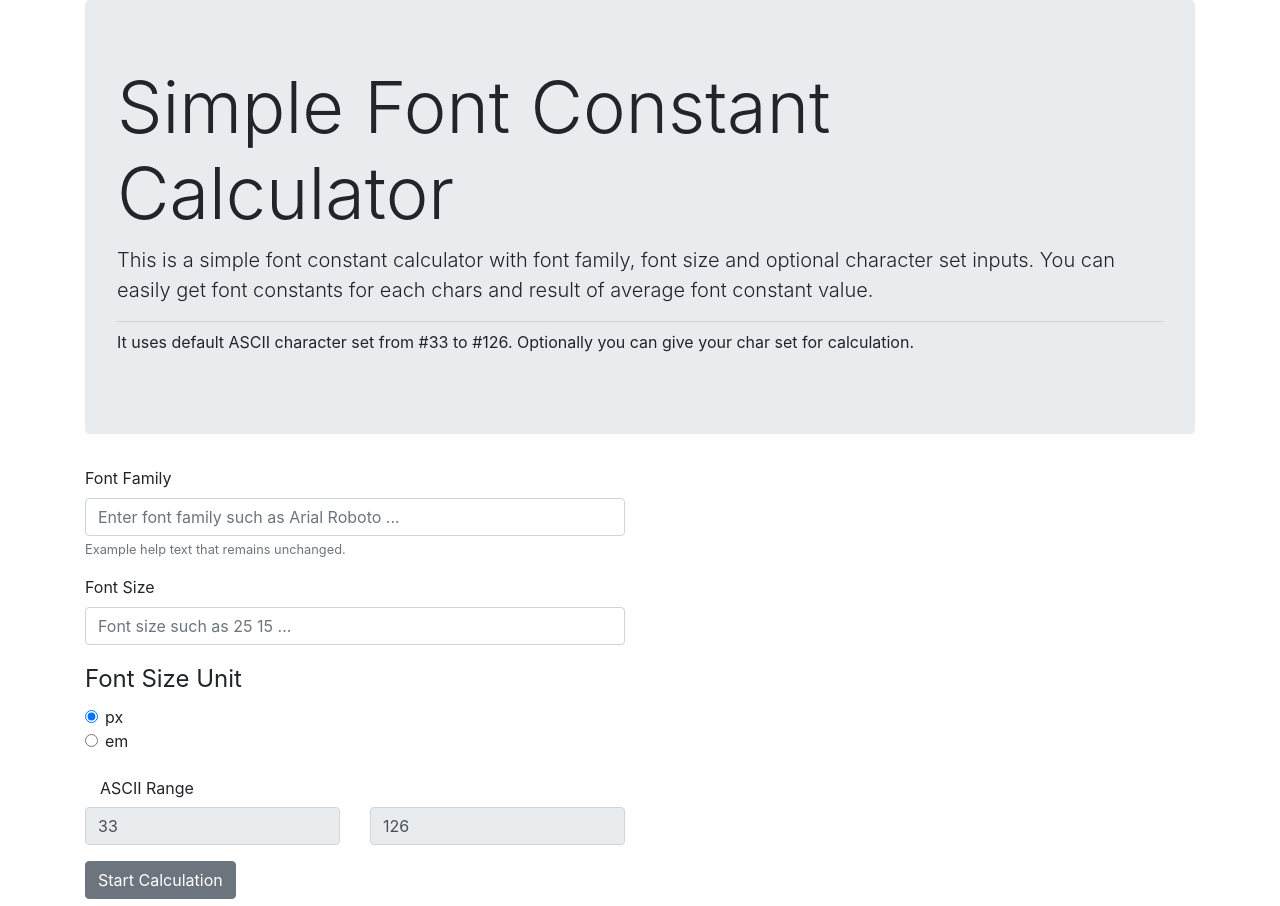
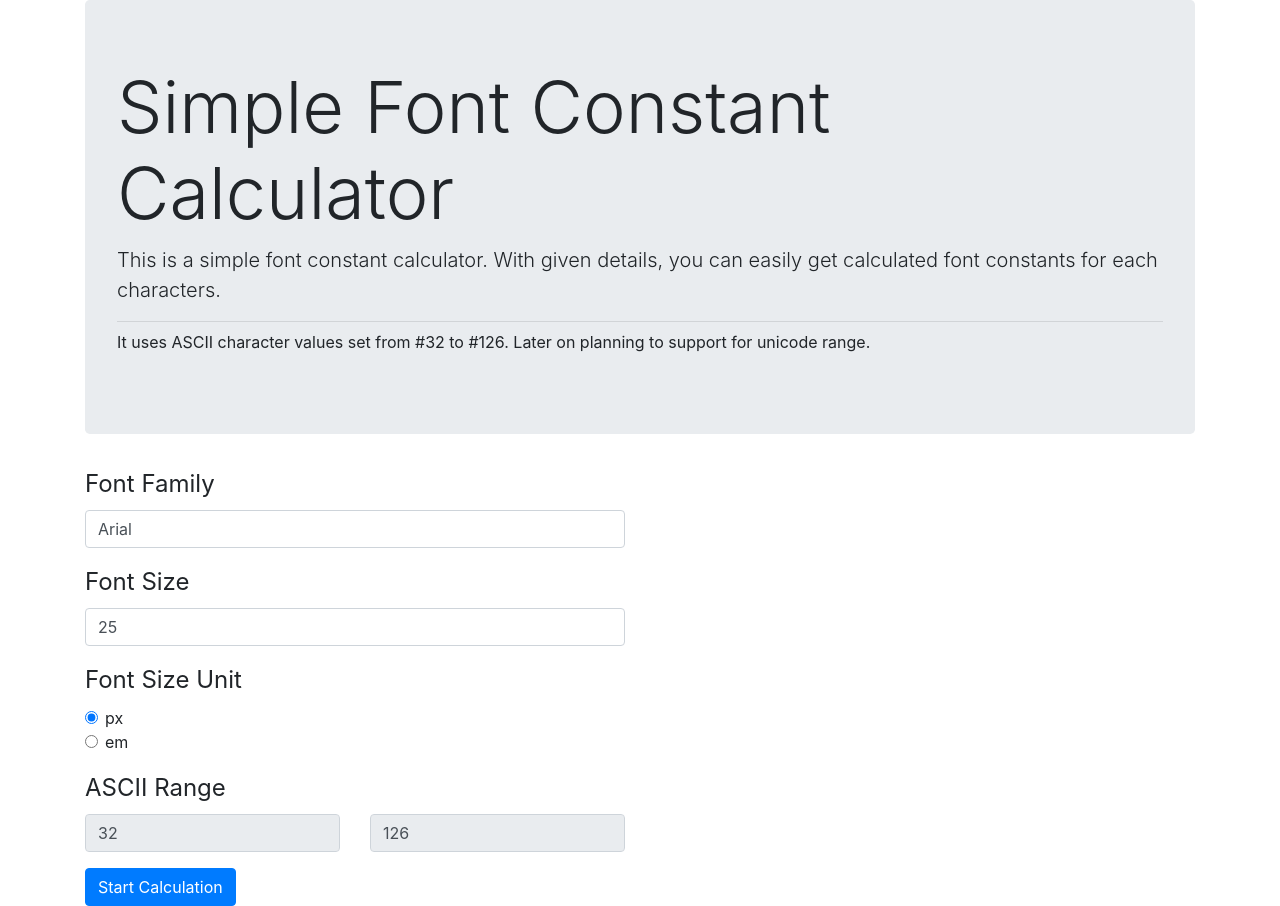
Before and after one commit to anumang/simple-font-constant-calculator, a React app: page / in a window 1280 px wide. Built offline with nearby package versions, Linux system fonts and the light colour scheme.

Commit message:
Many imporovements and fixes applied. Such as clear option added. Default ascii support extended with space character.

```diff
--- a/src/App.jsx
+++ b/src/App.jsx
@@ -10,19 +10,32 @@ export default class App extends React.Component {
 
 	constructor(props) {
 		super(props);
-		this.state = {
-			calculationInProgress: false,
-			formInputs: {},
+		this.state = this.getInitialState();
+	}
+
+	getInitialState() {
+		return {
+			calculationInProgressCount: 0,
+			formInputs: {
+				asciiStartIndex: 0,
+				asciiEndIndex: 0
+			},
 			calculatedCharConstants: {}
 		}
 	}
 
 	startCalculation(formInputs) {
-		this.setState({formInputs, calculationInProgress: true });
+		this.setState({formInputs, calculationInProgressCount: (formInputs.asciiEndIndex - formInputs.asciiStartIndex + 1) });
 	}
 
 	setCharConstant(charCode, fontConstant) {
-		this.setState({calculatedCharConstants: Object.assign(this.state.calculatedCharConstants, {[charCode]: fontConstant})});
+		const {calculatedCharConstants, formInputs, calculationInProgressCount} = this.state;
+
+		this.setState({calculatedCharConstants: Object.assign(this.state.calculatedCharConstants, {[charCode]: fontConstant}), calculationInProgressCount: this.state.calculationInProgressCount - 1});
+	}
+
+	clearCalculation() {
+		this.setState(this.getInitialState());
 	}
 
 	renderCalculators() {
@@ -43,26 +56,27 @@ export default class App extends React.Component {
 	}
 
 	render() {
-		const {formInputs, calculationInProgress} = this.state
+		const {formInputs, calculationInProgressCount, calculatedCharConstants} = this.state
+
 		return (
 			<Container>
 				<Row>
 					<Col xs='12'>
 						<Jumbotron>
 							<h1 className='display-3'>Simple Font Constant Calculator</h1>
-							<p className='lead'>This is a simple font constant calculator with font family, font size and optional character set inputs.
-							You can easily get font constants for each chars and result of average font constant value.</p>
+							<p className='lead'>This is a simple font constant calculator. With given details,
+							you can easily get calculated font constants for each characters.</p>
 							<hr className='my-2' />
-							<p>It uses default ASCII character set from #33 to #126. Optionally you can give your char set for calculation.</p>
+							<p>It uses ASCII character values set from #32 to #126. Later on planning to support for unicode range.</p>
 						</Jumbotron>
 					</Col>
 				</Row>
 				<Row>
 					<Col xs='12' sm='6'>
-						<FontInputForm  onFormSubmit={(inputs) => this.startCalculation(inputs)} disabled={calculationInProgress}/>
+						<FontInputForm onFormClear={() => this.clearCalculation()} onFormSubmit={(inputs) => this.startCalculation(inputs)} disabled={calculationInProgressCount !== 0} showClear={calculationInProgressCount !== 0 || Object.keys(calculatedCharConstants).length}/>
 					</Col>
 				</Row>
-				{ calculationInProgress ? this.renderCalculators() : null }
+				{ calculationInProgressCount || Object.keys(calculatedCharConstants).length ? this.renderCalculators() : null }
 			</Container>
 		);
 	}
--- a/src/FontConstantCalculator.jsx
+++ b/src/FontConstantCalculator.jsx
@@ -52,7 +52,7 @@ export default class FontConstantCalculator extends React.Component {
 			const fontSizeDecimal = fontUnit==='em' ? parseFloat(fontSize) * 16 : parseFloat(fontSize);
 			const boxWidth = boxWidthMultiplier * fontSizeDecimal;
 			if(this.state.boxWidth !== boxWidth) {
-				this.setState({boxWidth}, () => this.createCalculationSpan(fontSizeDecimal, characterCode, fontUnit));
+				this.setState({boxWidth}, () => this.createCalculationSpan(fontSizeDecimal, characterCode, 'px'));
 			}
 		}
 	}
@@ -104,16 +104,16 @@ export default class FontConstantCalculator extends React.Component {
 	}
 
 	render() {
-		const {fontFamily, fontSize, characterCode } = this.props;
+		const {fontFamily, fontSize, fontUnit, characterCode } = this.props;
 		const {calculatedFontConstant} = this.state;
-		const fontStyles = {fontFamily, fontSize, wordBreak: 'break-word', wordWrap: 'break-word', overflowWrap: 'break-word', textAlign: 'center'};
+		const fontStyles = {fontFamily, fontSize: (fontSize + fontUnit), wordBreak: 'break-word', wordWrap: 'break-word', overflowWrap: 'break-word', textAlign: 'center'};
 		return (
-			<div>
-				<div style={fontStyles} ref={this.containerRef}>
+			<div style={fontStyles} >
+				<div ref={this.containerRef} style={{fontSize: '1.5rem'}}>
 					{String.fromCharCode(characterCode)}
 				</div>
 				{calculatedFontConstant ?
-				(<div style={fontStyles}>
+				(<div style={{fontSize: '1.5rem'}}>
 					{`Font Constant:${calculatedFontConstant.toFixed(3)}`}
 				</div>)
 				: (
--- a/src/FontInputForm.jsx
+++ b/src/FontInputForm.jsx
@@ -1,22 +1,27 @@
 import React from 'react';
 import PropTypes from 'prop-types';
 
-import { Button, Form, FormGroup, Label, Input, FormText, Row, Col } from 'reactstrap';
+import { Button, Form, FormGroup, Label, Input, FormText, Row, Col, FormFeedback } from 'reactstrap';
 
 export default class FontInputForm extends React.Component {
 
 	static propTypes = {
 		onFormSubmit: PropTypes.func,
+		showClear: PropTypes.bool,
 		disabled: PropTypes.bool
 	}
 
 	constructor(props) {
 		super(props);
-		this.state = {
+		this.state = this.getInitialState();
+	}
+
+	getInitialState() {
+		return {
 			fontFamily: 'Arial',
 			fontSize: 25,
 			fontUnit: 'px',
-			asciiStartIndex: 33,
+			asciiStartIndex: 32,
 			asciiEndIndex: 126,
 		}
 	}
@@ -36,38 +41,47 @@ export default class FontInputForm extends React.Component {
 		}
 	}
 
+	onFormClear() {
+		const {onFormClear} = this.props;
+		if(onFormClear && typeof onFormClear === 'function') {
+			onFormClear();
+		}
+		this.setState(this.getInitialState());
+	}
+
 	render() {
-		const {disabled} = this.props;
+		const {disabled, showClear} = this.props;
 		const {asciiStartIndex, asciiEndIndex} = this.state;
 
 		return (
 			<Form>
 				<FormGroup disabled={disabled}>
-					<Label for='fontFamily'>Font Family</Label>
-					<Input type='text' name='font' id='fontFamily' placeholder='Enter font family such as Arial Roboto ...' onChange={(value) => this.setFormValue('fontFamily', value)}/>
-					<FormText>Example help text that remains unchanged.</FormText>
+					<legend for='fontFamily'>Font Family</legend>
+					<Input invalid={this.state.fontFamily.length === 0} type='text' name='font' id='fontFamily' placeholder='Enter font family such as Arial Roboto ...' onChange={(value) => this.setFormValue('fontFamily', value)} value={this.state.fontFamily}/>
+					<FormFeedback>FontFamily should not be empty!</FormFeedback>
 				</FormGroup>
 				<FormGroup disabled={disabled}>
-					<Label for='fontSize'>Font Size</Label>
-					<Input type='number' name='font' id='fontSize' placeholder='Font size such as 25 15 ...'  onChange={(value) => this.setFormValue('fontSize', value)}/>
+					<legend for='fontSize'>Font Size</legend>
+					<Input  invalid={this.state.fontSize <= 0}  min={0} type='number' name='font' id='fontSize' placeholder='Font size such as 25 15 ...'  onChange={(value) => this.setFormValue('fontSize', value)}  value={this.state.fontSize}/>
+					<FormFeedback>FontSize should be valid positive integer!</FormFeedback>
 				</FormGroup>
 				<FormGroup fieldset>
 					<legend>Font Size Unit</legend>
 					<FormGroup check disabled={disabled}>
 						<Label check>
-							<Input type='radio' name='formUnit' onChange={() => this.setFormValue('fontUnit', 'px')} defaultChecked />
+							<Input type='radio' name='formUnit' onChange={() => this.setFormValue('fontUnit', 'px')} checked={this.state.fontUnit === 'px'} />
 							{' px'}
 						</Label>
 					</FormGroup>
 					<FormGroup check disabled={disabled}>
 						<Label check>
-							<Input type='radio' name='formUnit'  onChange={() => this.setFormValue('fontUnit', 'em')}/>
+							<Input type='radio' name='formUnit'  onChange={() => this.setFormValue('fontUnit', 'em')} checked={this.state.fontUnit === 'em'} />
 							{' em'}
 						</Label>
 					</FormGroup>
 				</FormGroup>
 				<FormGroup>
-					<Label for="asciiRanges" xs={12}>ASCII Range</Label>
+					<legend for="asciiRanges" >ASCII Range</legend>
 					<FormGroup row>
 						<Col xs={6}>
 							<Input type="number" name="asciiStart" id="asciiStart" placeholder="Character start index" value={asciiStartIndex} disabled/>
@@ -77,7 +91,14 @@ export default class FontInputForm extends React.Component {
 						</Col>
 					</FormGroup>
 				</FormGroup>
-				<Button disabled={disabled} onClick={() => this.onFormSubmit()}>Start Calculation</Button>
+				<Row>
+					<Col xs={6} sm={4}>
+						<Button color="primary" disabled={disabled || this.state.fontSize <= 0 || this.state.fontFamily.length === 0} onClick={() => this.onFormSubmit()}>Start Calculation</Button>
+					</Col>
+					<Col xs={6} sm={4}>
+						{showClear ? <Button color="warning" disabled={disabled || this.state.fontSize <= 0 || this.state.fontFamily.length === 0} onClick={() => this.onFormClear()}>Clear</Button> : null}
+					</Col>
+				</Row>
 			</Form>
 		);
 	}
```
